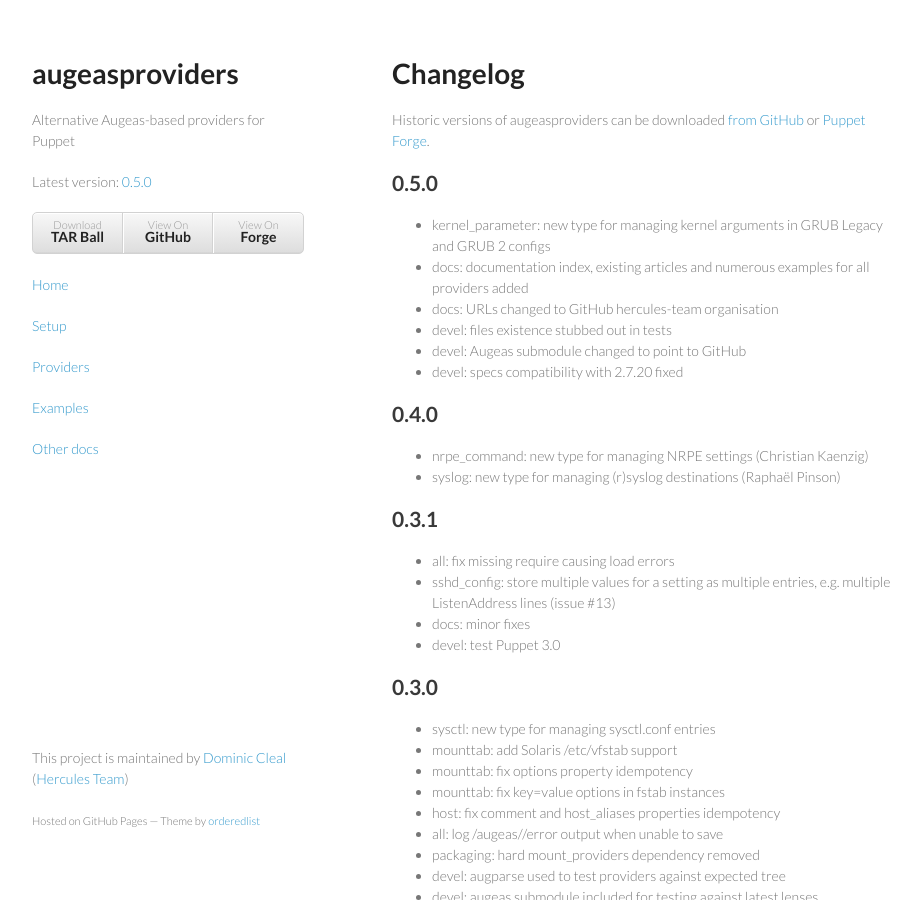
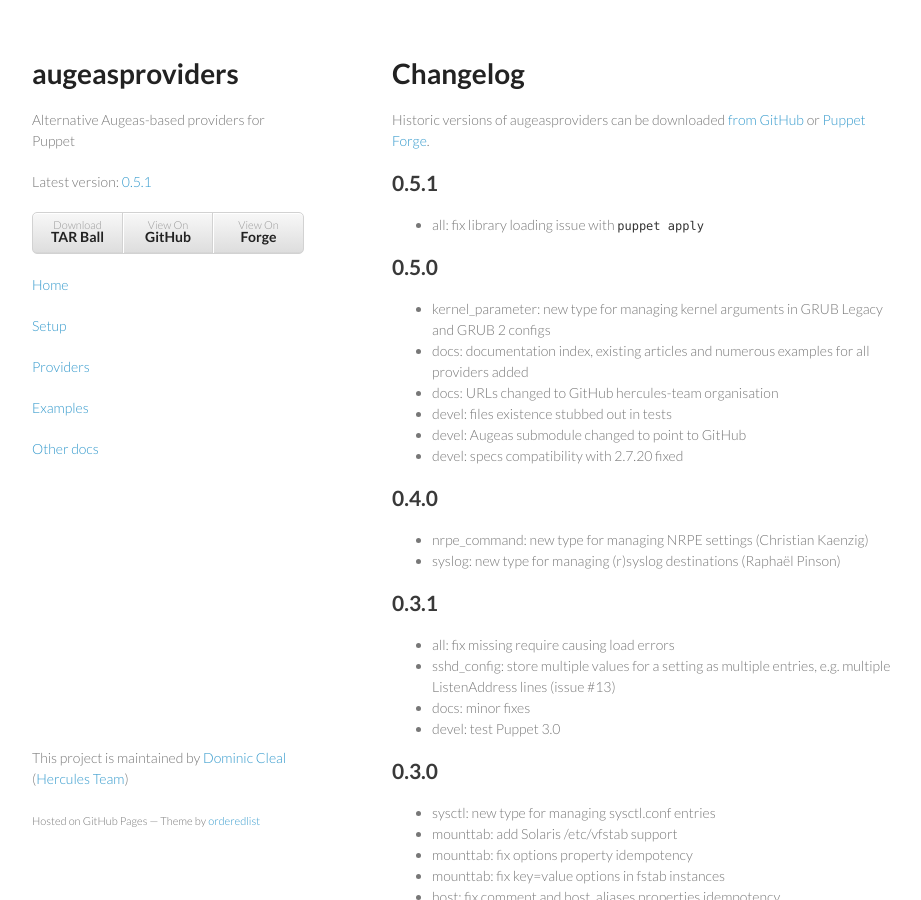
Before and after one commit to voxpupuli/puppet-augeasproviders, a Jekyll site: the page built from documentation/changelog.md, in a window 1280 px wide and 900 px high. Shown: the whole window, without its empty margins (178-1099 px from the left). Built offline with Jekyll 4.4.1, drawn with Linux system fonts in a browser that asks for light colours; some of the changed lines change nothing that is shown.

Commit message:
Release 0.5.1

```diff
--- a/_layouts/minimal.html
+++ b/_layouts/minimal.html
@@ -19,10 +19,10 @@
         <p>Alternative Augeas-based providers for Puppet</p>
 
         <p class="view">Latest version: <a
-            href="http://forge.puppetlabs.com/domcleal/augeasproviders">0.5.0</a></p>
+            href="http://forge.puppetlabs.com/domcleal/augeasproviders">0.5.1</a></p>
 
         <ul>
-          <li><a href="https://github.com/hercules-team/augeasproviders/tarball/master">Download <strong>TAR Ball</strong></a></li>
+          <li><a href="https://github.com/downloads/hercules-team/augeasproviders/domcleal-augeasproviders-0.5.1.tar.gz">Download <strong>TAR Ball</strong></a></li>
           <li><a href="https://github.com/hercules-team/augeasproviders">View On <strong>GitHub</strong></a></li>
           <li><a href="http://forge.puppetlabs.com/domcleal/augeasproviders">View On <strong>Forge</strong></a></li>
         </ul>
--- a/documentation/changelog.md
+++ b/documentation/changelog.md
@@ -6,6 +6,9 @@
 # Changelog
 
 Historic versions of augeasproviders can be downloaded <a href="https://github.com/hercules-team/augeasproviders/downloads">from GitHub</a> or <a href="http://forge.puppetlabs.com/domcleal/augeasproviders">Puppet Forge</a>.
+
+## 0.5.1
+* all: fix library loading issue with `puppet apply`
 
 ## 0.5.0
 * kernel_parameter: new type for managing kernel arguments in GRUB Legacy and
```
